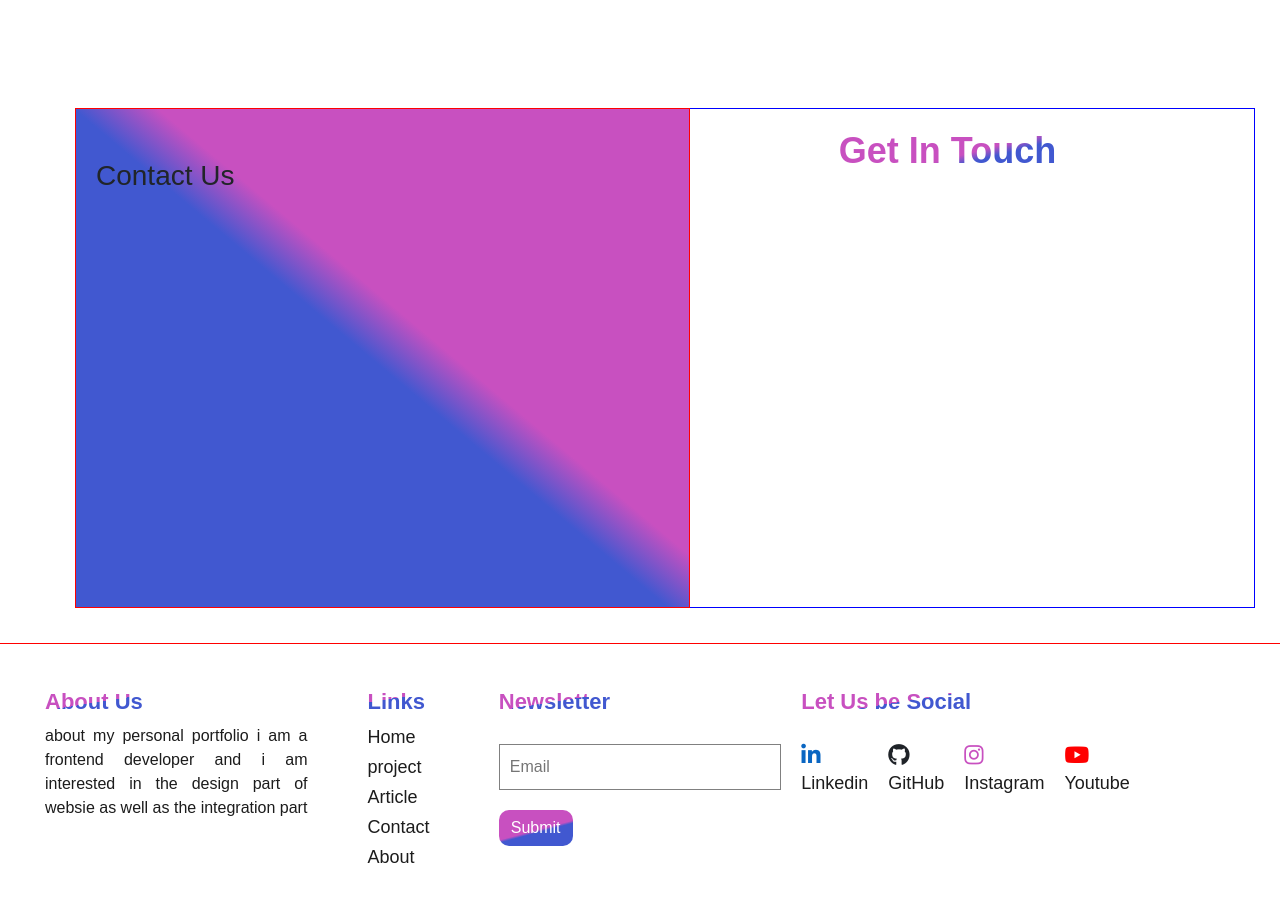
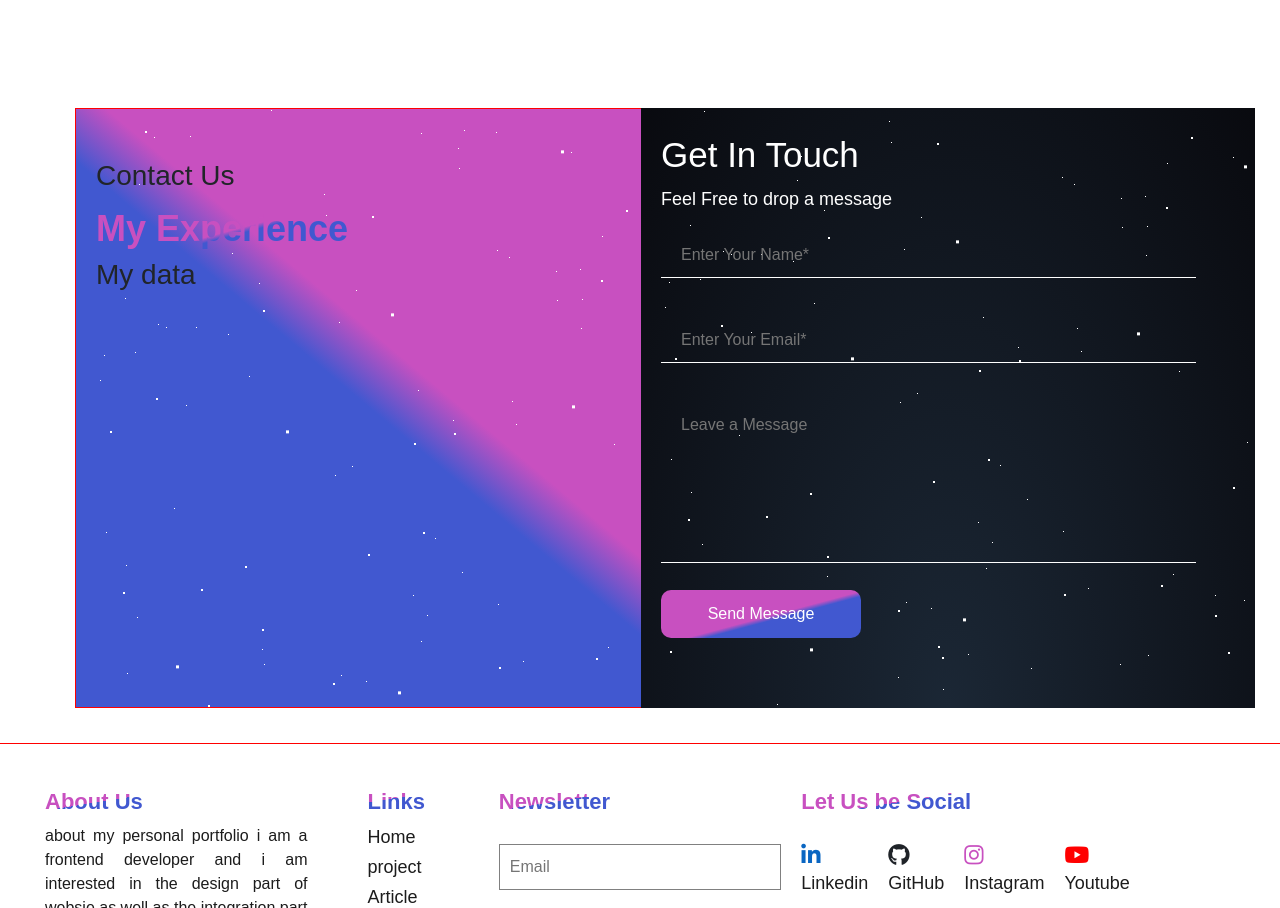
Before and after one commit to RahulJaincorpseed/personal-portfolio, a React (Create React App) app: page / in a window 1280 px wide. Shown: the part 2652-3560 px from the top of the page. Built offline with nearby package versions, Linux system fonts and the light colour scheme.

Commit message:
contact us left part completed

```diff
--- a/src/Main/ContactUs.js
+++ b/src/Main/ContactUs.js
@@ -1,16 +1,45 @@
 import React from "react"
 import "./ContactUs.scss"
+import { Link } from "react-router-dom"
 
 const ContactUs = () => {
   return (
     <div className="contact-us section-padding">
-      <div className="contact-left">
+      <div className="contact-left star-effect">
         <h3>Contact Us</h3>
-
+        <div id="stars"></div>
+        <div id="stars2"></div>
+        <div id="stars3"></div>
+        <div className="my-content">
+          <h3 className="main-heading">My Experience</h3>
+          <h3>My data</h3>
+        </div>
       </div>
-      <div className="contact-right">
-        <h3 className="main-heading">Get In Touch</h3>
-
+      <div className="contact-right star-effect">
+        <div id="stars"></div>
+        <div id="stars2"></div>
+        <div id="stars3"></div>
+        <div className="my-content">
+          <h3 className="contact-heading">Get In Touch</h3>
+          <p className="contact-desc">Feel Free to drop a message</p>
+          <input
+            className="contact-input"
+            type="text"
+            placeholder="Enter Your Name*"
+          />
+          <input
+            className="contact-input"
+            type="text"
+            placeholder="Enter Your Email*"
+          />
+          <textarea
+            className="contact-input text-area"
+            placeholder="Leave a Message"
+          ></textarea>
+          <Link className="small-cm-btn cont-btn" to="/">
+            Send Message
+          </Link>
+        </div>
       </div>
     </div>
   )
--- a/src/Main/ContactUs.scss
+++ b/src/Main/ContactUs.scss
@@ -1,3 +1,116 @@
+
+// n is number of stars required
+@function multiple-box-shadow($n) {
+    $value: "#{random(2000)}px #{random(2000)}px #FFF";
+    @for $i from 2 through $n {
+      $value: "#{$value} , #{random(2000)}px #{random(2000)}px #FFF";
+    }
+    @return (unquote($value));
+  }
+
+  $shadows-small: multiple-box-shadow(700);
+  $shadows-medium: multiple-box-shadow(200);
+  $shadows-big: multiple-box-shadow(100);
+
+  .star-effect {
+    background: radial-gradient(ellipse at bottom, #1b2735 0%, #090a0f 100%);
+    overflow: hidden;
+    min-height: 600px;
+    position: relative;
+  }
+
+  .my-content {
+    position: absolute;
+  }
+
+  #stars {
+    width: 1px;
+    height: 1px;
+    background: transparent;
+    box-shadow: $shadows-small;
+    animation: animStar 50s linear infinite;
+    &:after {
+      content: " ";
+      position: absolute;
+      top: 2000px;
+      width: 1px;
+      height: 1px;
+      background: transparent;
+      box-shadow: $shadows-small;
+    }
+  }
+
+  #stars2 {
+    width: 2px;
+    height: 2px;
+    background: transparent;
+    box-shadow: $shadows-medium;
+    animation: animStar 100s linear infinite;
+
+    &:after {
+      content: " ";
+      position: absolute;
+      top: 2000px;
+      width: 2px;
+      height: 2px;
+      background: transparent;
+      box-shadow: $shadows-medium;
+    }
+  }
+
+  #stars3 {
+    width: 3px;
+    height: 3px;
+    background: transparent;
+    box-shadow: $shadows-big;
+    animation: animStar 150s linear infinite;
+
+    &:after {
+      content: " ";
+      position: absolute;
+      top: 2000px;
+      width: 3px;
+      height: 3px;
+      background: transparent;
+      box-shadow: $shadows-big;
+    }
+  }
+
+  #title {
+    position: absolute;
+    top: 50%;
+    left: 0;
+    right: 0;
+
+    color: #fff;
+    text-align: center;
+    font-family: "lato", sans-serif;
+    font-weight: 300;
+    font-size: 50px;
+    letter-spacing: 10px;
+
+    margin-top: -60px;
+    padding-left: 10px;
+
+    span {
+      background: -webkit-linear-gradient(white, #38495a);
+      -webkit-background-clip: text;
+      -webkit-text-fill-color: transparent;
+    }
+  }
+
+  @keyframes animStar {
+    from {
+      transform: translateY(0px);
+    }
+    to {
+      transform: translateY(-2000px);
+    }
+  }
+
+
+
+
 .contact-us{
     padding-left: 25px;
     padding-right: 25px;
@@ -13,8 +126,43 @@
     }
     .contact-right{
         padding: 20px;
-        border: 1px solid blue;
         flex: 1;
+        .my-content{
+            .contact-heading{
+                color: #fff;
+                margin-bottom: 10px;
+                font-size: 35px;
+            }
+            .contact-desc{
+                color: #fff;
+                margin-bottom: 0px;
+                font-size: 18px;
+            }
+            .contact-input{
+                border: none;
+                background: transparent;
+                border-bottom: 1px solid white;
+                width: 90%;
+                margin: 20px 0px;
+                color: #fff;
+                padding: 10px 20px;
+                &:focus{
+                    outline: none;
+                }
+            }
+            .contact-input.text-area{
+                height: 160px;
+                resize: none;
+            }
+            .cont-btn{
+                display: block;
+                width: 200px;
+                padding: 12px 24px;
+                text-align: center;
+            }
+        }
+
+
 
     }
 }
```
